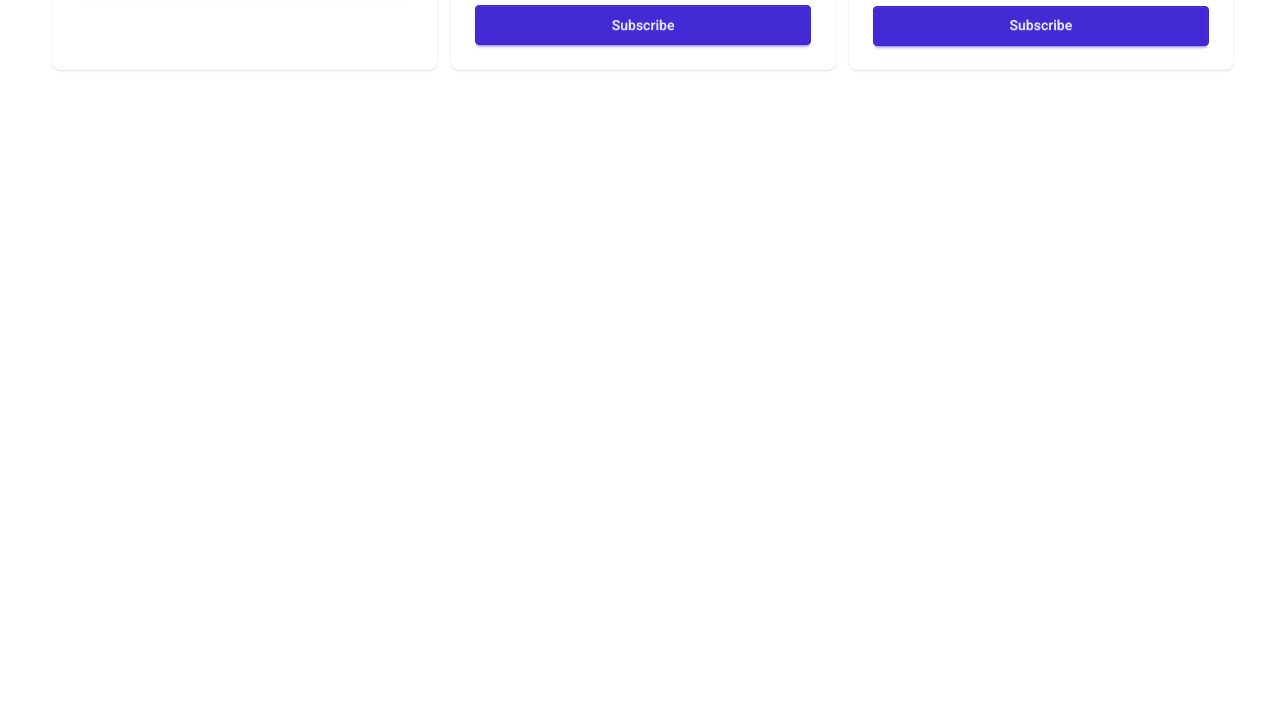
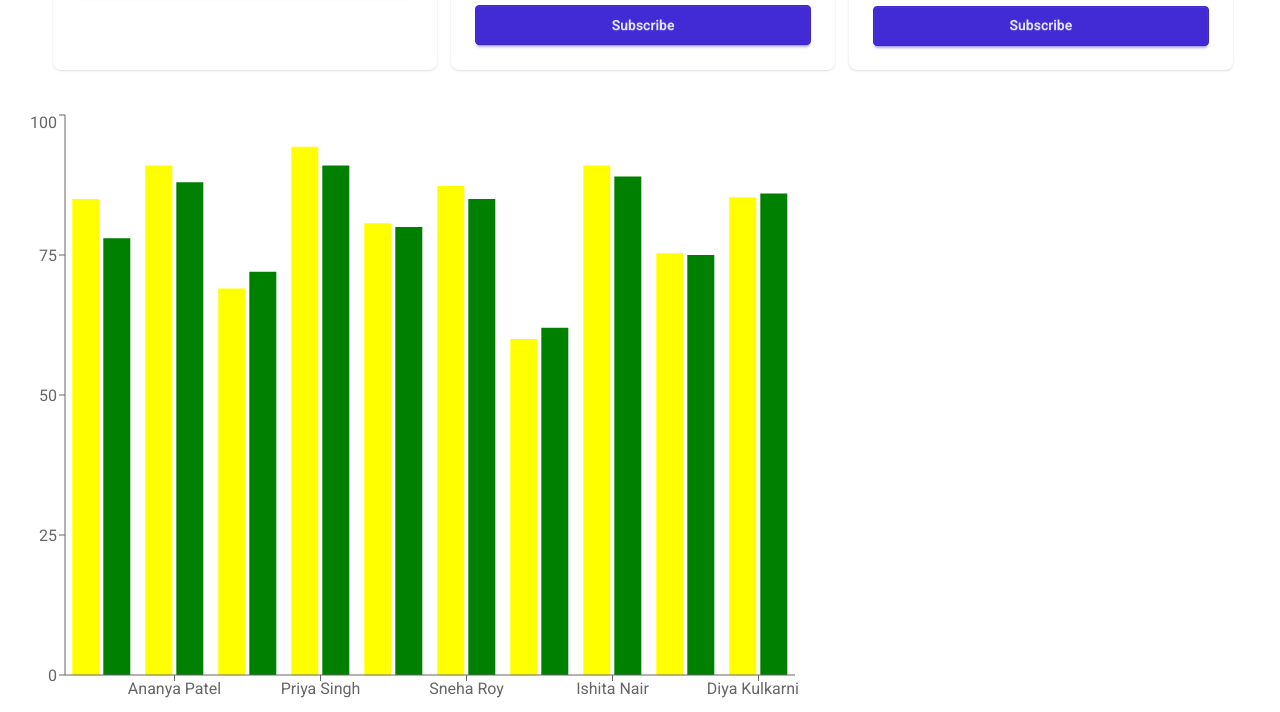
Before and after one commit to shafrinahamed0007/mi6mo34, a React (Vite) app: page / in a window 1280 px wide. Shown: the part 1081-1793 px from the top of the page. Before the commit the page ends 1191 px from the top, so only its background shows below. Built offline with nearby package versions, Linux system fonts and the light colour scheme.

Commit message:
explore axios js chart data processing and bar chart

```diff
--- a/package.json
+++ b/package.json
@@ -11,9 +11,11 @@
   },
   "dependencies": {
     "@tailwindcss/vite": "^4.3.3",
+    "axios": "^1.20.0",
     "lucide-react": "^1.34.0",
     "react": "^19.2.8",
     "react-dom": "^19.2.8",
+    "recharts": "^3.10.1",
     "tailwindcss": "^4.3.3"
   },
   "devDependencies": {
--- /dev/null
+++ b/public/marksData.json
@@ -0,0 +1,112 @@
+[
+  {
+    "student_id": 1,
+    "name": "Aarav Sharma",
+    "subjects": {
+      "physics": 85,
+      "chemistry": 78,
+      "mathematics": 92
+    },
+    "total": 255,
+    "percentage": 85.0
+  },
+  {
+    "student_id": 2,
+    "name": "Ananya Patel",
+    "subjects": {
+      "physics": 90,
+      "chemistry": 88,
+      "mathematics": 95
+    },
+    "total": 273,
+    "percentage": 91.0
+  },
+  {
+    "student_id": 3,
+    "name": "Rohan Gupta",
+    "subjects": {
+      "physics": 65,
+      "chemistry": 72,
+      "mathematics": 70
+    },
+    "total": 207,
+    "percentage": 69.0
+  },
+  {
+    "student_id": 4,
+    "name": "Priya Singh",
+    "subjects": {
+      "physics": 94,
+      "chemistry": 91,
+      "mathematics": 98
+    },
+    "total": 283,
+    "percentage": 94.3
+  },
+  {
+    "student_id": 5,
+    "name": "Kabir Verma",
+    "subjects": {
+      "physics": 78,
+      "chemistry": 80,
+      "mathematics": 84
+    },
+    "total": 242,
+    "percentage": 80.7
+  },
+  {
+    "student_id": 6,
+    "name": "Sneha Roy",
+    "subjects": {
+      "physics": 88,
+      "chemistry": 85,
+      "mathematics": 89
+    },
+    "total": 262,
+    "percentage": 87.3
+  },
+  {
+    "student_id": 7,
+    "name": "Devansh Joshi",
+    "subjects": {
+      "physics": 58,
+      "chemistry": 62,
+      "mathematics": 60
+    },
+    "total": 180,
+    "percentage": 60.0
+  },
+  {
+    "student_id": 8,
+    "name": "Ishita Nair",
+    "subjects": {
+      "physics": 91,
+      "chemistry": 89,
+      "mathematics": 93
+    },
+    "total": 273,
+    "percentage": 91.0
+  },
+  {
+    "student_id": 9,
+    "name": "Vivaan Reddy",
+    "subjects": {
+      "physics": 72,
+      "chemistry": 75,
+      "mathematics": 79
+    },
+    "total": 226,
+    "percentage": 75.3
+  },
+  {
+    "student_id": 10,
+    "name": "Diya Kulkarni",
+    "subjects": {
+      "physics": 82,
+      "chemistry": 86,
+      "mathematics": 88
+    },
+    "total": 256,
+    "percentage": 85.3
+  }
+]
--- a/src/App.jsx
+++ b/src/App.jsx
@@ -2,9 +2,12 @@ import { Suspense } from "react";
 import "./App.css";
 import Navbar from "./components/Navbar/Navbar";
 import PricingOptions from "./components/PricingOptions/PricingOptions";
-
+import ResultsChart from "./components/ResultsChart";
+import axios from "axios";
+import MarksChart from "./components/MarksChart/MarksChart";
 
 const pricingPromise = fetch("pricingData.json").then((res) => res.json());
+const marksPromise = axios.get("marksData.json");
 
 function App() {
   return (
@@ -20,8 +23,15 @@ function App() {
         >
           <PricingOptions pricingPromise={pricingPromise} />
         </Suspense>
+        <Suspense
+          fallback={
+            <span className="loading loading-spinner loading-xl"></span>
+          }
+        >
+          <MarksChart marksPromise={marksPromise} />
+        </Suspense>
 
-
+        <ResultsChart  />
       </main>
     </>
   );
--- /dev/null
+++ b/src/components/MarksChart/MarksChart.jsx
@@ -0,0 +1,35 @@
+import { use } from "react";
+import { Bar, BarChart, XAxis, YAxis } from "recharts";
+
+const MarksChart = ({ marksPromise }) => {
+  const marksDataRes = use(marksPromise);
+  const marksData = marksDataRes.data;
+  //   console.log(marksData);
+  // data procession at the chart
+  const marksChartData = marksData.map((studentData) => {
+    const student = {
+      id: studentData.student_id,
+      name: studentData.name,
+      physics: studentData.subjects.physics,
+      chemistry: studentData.subjects.chemistry,
+      math: studentData.subjects.mathematics,
+    };
+
+    const avg = (student.physics + student.chemistry + student.math) / 3;
+    student.avg = avg;
+
+    return student;
+  });
+  console.log(marksChartData);
+  return <div>
+    <BarChart width={800} height={600} data={marksChartData}>
+        <XAxis dataKey="name"></XAxis>
+        <YAxis></YAxis>
+        <Bar dataKey='avg' fill="yellow"></Bar>
+        <Bar dataKey='chemistry' fill="green"></Bar>
+
+    </BarChart>
+  </div>;
+};
+
+export default MarksChart;
--- /dev/null
+++ b/src/components/ResultsChart.jsx
@@ -0,0 +1,113 @@
+import { Line, LineChart, XAxis, YAxis } from "recharts";
+
+const resultData = [
+  {
+    "student_id": 1,
+    "name": "Aarav Sharma",
+    "physics": 85,
+    "chemistry": 78,
+    "mathematics": 92,
+    "total": 255,
+    "percentage": 85.0
+  },
+  {
+    "student_id": 2,
+    "name": "Ananya Patel",
+    "physics": 90,
+    "chemistry": 88,
+    "mathematics": 95,
+    "total": 273,
+    "percentage": 91.0
+  },
+  {
+    "student_id": 3,
+    "name": "Rohan Gupta",
+    "physics": 65,
+    "chemistry": 72,
+    "mathematics": 70,
+    "total": 207,
+    "percentage": 69.0
+  },
+  {
+    "student_id": 4,
+    "name": "Priya Singh",
+    "physics": 94,
+    "chemistry": 91,
+    "mathematics": 98,
+    "total": 283,
+    "percentage": 94.3
+  },
+  {
+    "student_id": 5,
+    "name": "Kabir Verma",
+    "physics": 78,
+    "chemistry": 80,
+    "mathematics": 84,
+    "total": 242,
+    "percentage": 80.7
+  },
+  {
+    "student_id": 6,
+    "name": "Sneha Roy",
+    "physics": 88,
+    "chemistry": 85,
+    "mathematics": 89,
+    "total": 262,
+    "percentage": 87.3
+  },
+  {
+    "student_id": 7,
+    "name": "Devansh Joshi",
+    "physics": 58,
+    "chemistry": 62,
+    "mathematics": 60,
+    "total": 180,
+    "percentage": 60.0
+  },
+  {
+    "student_id": 8,
+    "name": "Ishita Nair",
+    "physics": 91,
+    "chemistry": 89,
+    "mathematics": 93,
+    "total": 273,
+    "percentage": 91.0
+  },
+  {
+    "student_id": 9,
+    "name": "Vivaan Reddy",
+    "physics": 72,
+    "chemistry": 75,
+    "mathematics": 79,
+    "total": 226,
+    "percentage": 75.3
+  },
+  {
+    "student_id": 10,
+    "name": "Diya Kulkarni",
+    "physics": 82,
+    "chemistry": 86,
+    "mathematics": 88,
+    "total": 256,
+    "percentage": 85.3
+  }
+]
+
+
+const ResultsChart = () => {
+    return (
+        <div>
+            <LineChart width={1200} height={500} data={resultData}>
+                <XAxis dataKey="name">  </XAxis>
+                <YAxis></YAxis>
+                    <Line dataKey="mathematics"></Line>
+                <Line dataKey="physics" stroke="red"></Line>
+                <Line dataKey="chemistry" stroke="green"></Line>
+
+
+            </LineChart>
+        </div>
+    );
+};
+
+export default ResultsChart;
```
Also changed, not shown: 1 other file (tests, documents, lock files or other folders).
